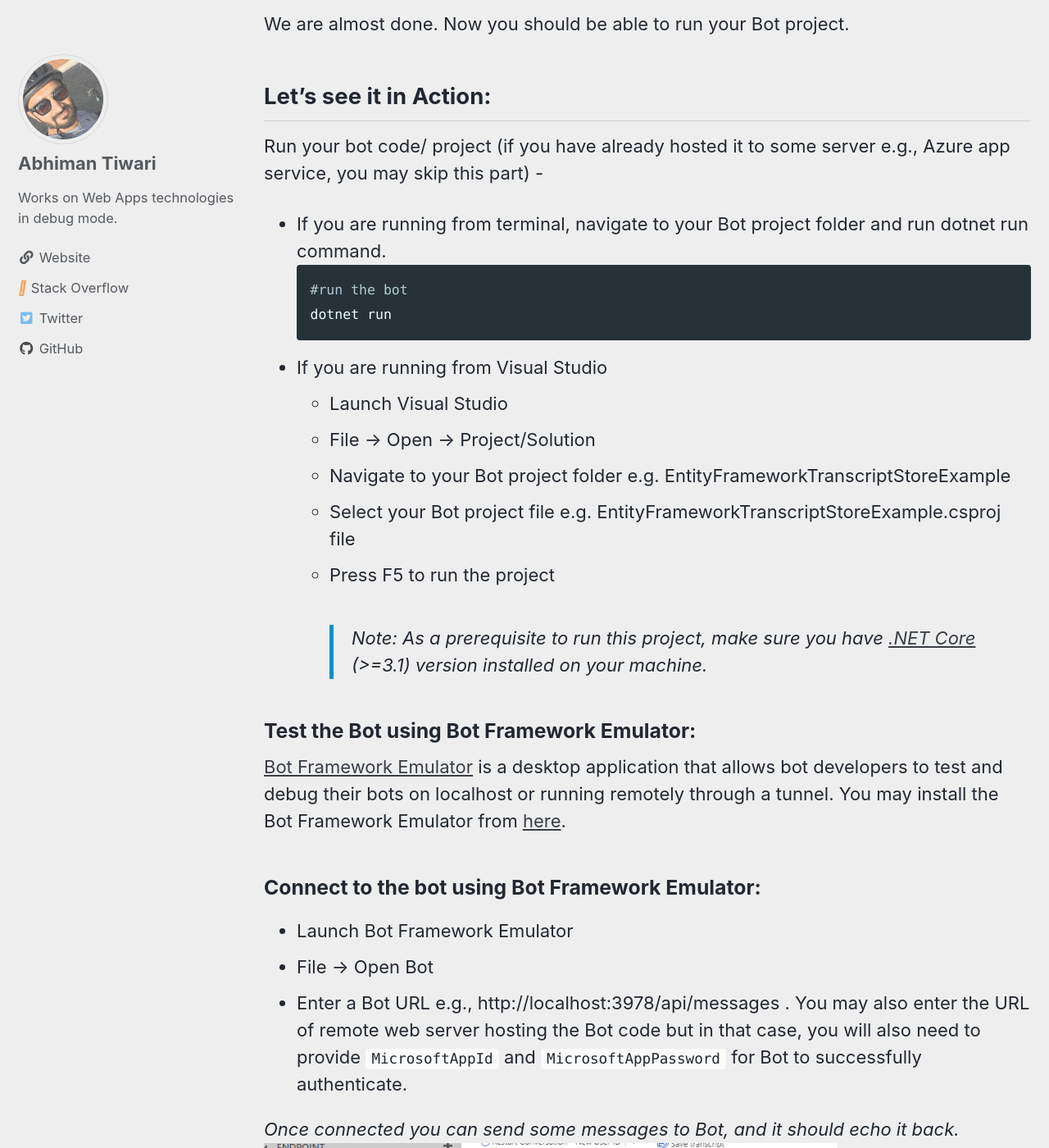
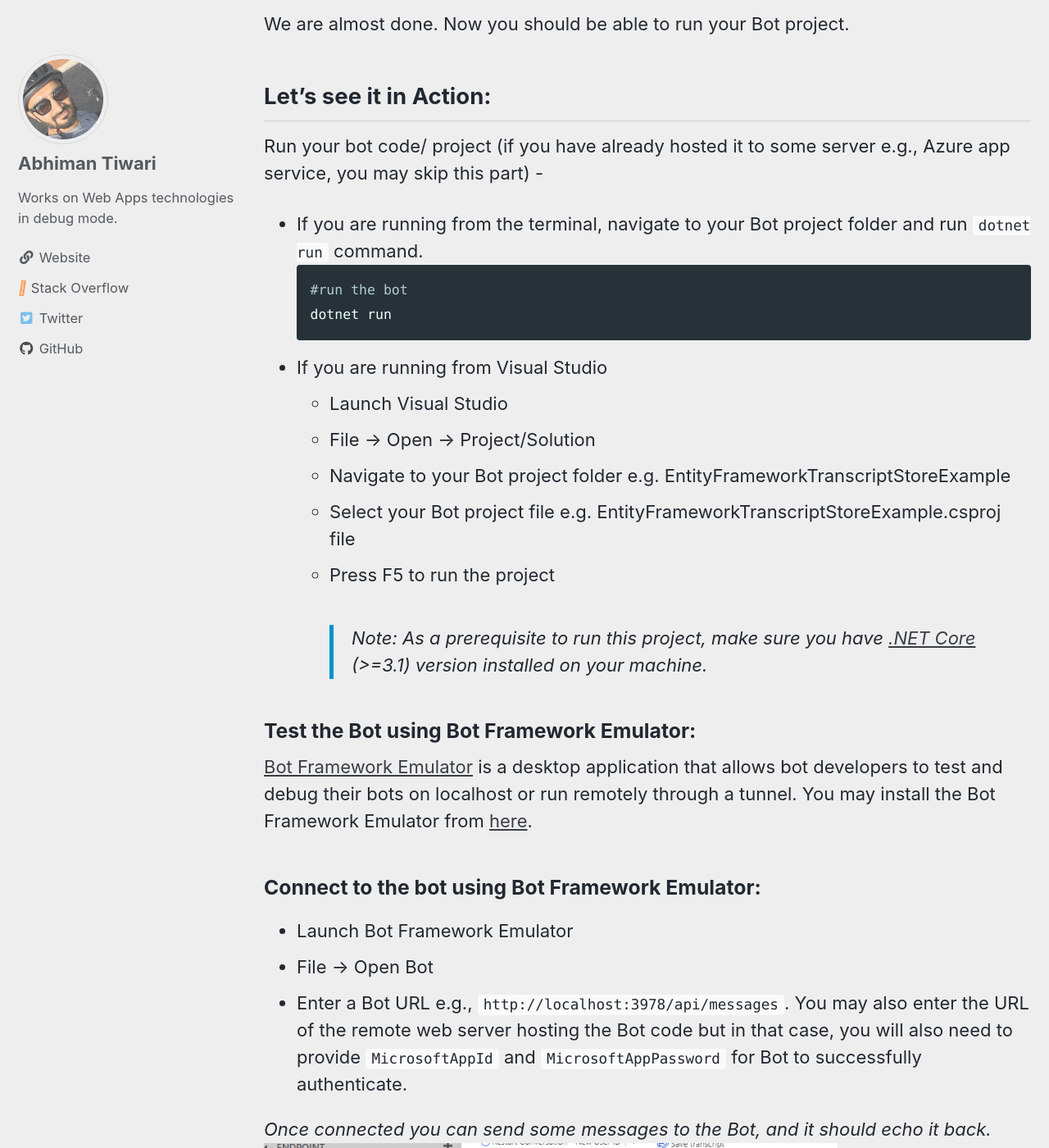
Before and after one commit to abhimantiwari/abhimantiwari.github.io, a Jekyll site: the page built from _posts/2021-12-10-Saving-Bot-Activities-in-Azure-SQL.md, in a window 1280 px wide and 1400 px high, scrolled down 4991 px. Shown: the whole window at 82% size. Built offline with Jekyll 4.4.1, drawn with Linux system fonts in a browser that asks for light colours; cached includes are drawn as plain includes; comment, search, counter and statistics services are not loaded; some of the changed text lies outside the part shown.

Commit message:
Minor corrections

````diff
--- a/_posts/2021-12-10-Saving-Bot-Activities-in-Azure-SQL.md
+++ b/_posts/2021-12-10-Saving-Bot-Activities-in-Azure-SQL.md
@@ -11,9 +11,9 @@
   - Persistent State storage
 ---
 
-In this blog post, we'll walkthrough on how to integrate Bot Framework v4 SDK with [Azure SQL Database](https://azure.microsoft.com/en-us/products/azure-sql/database/#overview) and save Bot activities/ conversations into database.
+In this blog post, we'll walkthrough of how to integrate Bot Framework v4 SDK with [Azure SQL Database](https://azure.microsoft.com/en-us/products/azure-sql/database/#overview) and save Bot activities/ conversations into the database.
 
-We'll be leverage [`Bot.Builder.Community.Storage.EntityFramework`](https://www.nuget.org/packages/Bot.Builder.Community.Storage.EntityFramework/) package to save conversations using EntityFrameworkTranscriptStore with TranscriptLoggerMiddleware into Azure SQL Database.
+We'll leverage [`Bot.Builder.Community.Storage.EntityFramework`](https://www.nuget.org/packages/Bot.Builder.Community.Storage.EntityFramework/) package to save conversations using EntityFrameworkTranscriptStore with TranscriptLoggerMiddleware into Azure SQL Database.
 
 <h2>Let's start -</h2>
 
@@ -21,14 +21,14 @@
 
 If you are new to Azure SQL and looking to understand more about different offerings of Azure SQL, you can start with [this article](https://docs.microsoft.com/en-us/azure/azure-sql/azure-sql-iaas-vs-paas-what-is-overview).
 
-Once you decided the type of Azure SQL Database suits your requirement, you can navigate to the [Select SQL Deployment options](https://ms.portal.azure.com/#create/Microsoft.AzureSQL) page and create your Database.
+Once you decided the type of Azure SQL Database that suits your requirement, you can navigate to the [Select SQL Deployment options](https://ms.portal.azure.com/#create/Microsoft.AzureSQL) page and create your Database.
 
 >For this demo, I have created a single database in the [serverless compute tier](https://docs.microsoft.com/en-us/azure/azure-sql/database/serverless-tier-overview).
 
-You can follow [this article](https://docs.microsoft.com/en-us/azure/azure-sql/database/single-database-create-quickstart?tabs=azure-portal) which explains steps of creating Azure SQL Database.
+You can follow [this article](https://docs.microsoft.com/en-us/azure/azure-sql/database/single-database-create-quickstart?tabs=azure-portal) which explains the steps of creating an Azure SQL Database.
 
 ### Connect to the database:
-Once your Azure sql database is created, you can use the [Query editor (preview)](https://docs.microsoft.com/en-us/azure/azure-sql/database/single-database-create-quickstart?tabs=azure-portal#query-the-database) in the Azure portal to connect to the database and execute queries. Alternatively you can also connect your database using [SSMS](https://docs.microsoft.com/en-us/sql/ssms/download-sql-server-management-studio-ssms?view=sql-server-ver15) and [Azure Data Studio](https://docs.microsoft.com/en-us/sql/azure-data-studio/download-azure-data-studio?view=sql-server-ver15) etc.
+Once your Azure sql database is created, you can use the [Query editor (preview)](https://docs.microsoft.com/en-us/azure/azure-sql/database/single-database-create-quickstart?tabs=azure-portal#query-the-database) in the Azure portal to connect to the database and execute queries. Alternatively, you can also connect your database using [SSMS](https://docs.microsoft.com/en-us/sql/ssms/download-sql-server-management-studio-ssms?view=sql-server-ver15) and [Azure Data Studio](https://docs.microsoft.com/en-us/sql/azure-data-studio/download-azure-data-studio?view=sql-server-ver15), etc.
 
 - In the Azure portal, search for and select SQL databases, and then select your database from the list.
 - On the page for your database, select Query editor (preview) in the left menu.
@@ -43,7 +43,7 @@
 
 - Execute the [CreateTableScript.sql](https://github.com/abhimantiwari/botbuilder-community-dotnet/blob/develop/samples/EntityFramework%20Storage%20Sample/CreateTableScript.sql) script in your Azure SQL Database.
   <details>
-  <summary>Alternatively you can also <b>Click Me</b> to see, `Create table script`</summary>
+  <summary>Alternatively, you can also <b>Click Me</b> to see, `Create table script`</summary>
 
   CREATE TABLE [dbo].[BotDataEntity](
     [Id] [int] IDENTITY(1,1) NOT NULL,
@@ -137,7 +137,7 @@
 ## Let's see it in Action:
 Run your bot code/ project (if you have already hosted it to some server e.g., Azure app service, you may skip this part) -
 
-- If you are running from terminal, navigate to your Bot project folder and run dotnet run command.
+- If you are running from the terminal, navigate to your Bot project folder and run `dotnet run` command.
 ```ruby
 #run the bot
 dotnet run
@@ -151,24 +151,24 @@
 >Note: As a prerequisite to run this project, make sure you have [.NET Core](https://dotnet.microsoft.com/en-us/download) (>=3.1) version installed on your machine.
 
 ### Test the Bot using Bot Framework Emulator:
-[Bot Framework Emulator](https://github.com/microsoft/botframework-emulator) is a desktop application that allows bot developers to test and debug their bots on localhost or running remotely through a tunnel. You may install the Bot Framework Emulator from [here](https://github.com/Microsoft/BotFramework-Emulator/releases).
+[Bot Framework Emulator](https://github.com/microsoft/botframework-emulator) is a desktop application that allows bot developers to test and debug their bots on localhost or run remotely through a tunnel. You may install the Bot Framework Emulator from [here](https://github.com/Microsoft/BotFramework-Emulator/releases).
 
 ### Connect to the bot using Bot Framework Emulator:
 - Launch Bot Framework Emulator
 - File -> Open Bot
-- Enter a Bot URL e.g., http://localhost:3978/api/messages . You may also enter the URL of remote web server hosting the Bot code but in that case, you will also need to provide `MicrosoftAppId` and `MicrosoftAppPassword` for Bot to successfully authenticate.
+- Enter a Bot URL e.g., `http://localhost:3978/api/messages`. You may also enter the URL of the remote web server hosting the Bot code but in that case, you will also need to provide `MicrosoftAppId` and `MicrosoftAppPassword` for Bot to successfully authenticate.
 
-*Once connected you can send some messages to Bot, and it should echo it back.*
+*Once connected you can send some messages to the Bot, and it should echo it back.*
 <img title="image" style="BORDER-RIGHT: 0px; BORDER-TOP: 0px; DISPLAY: inline; BORDER-LEFT: 0px; BORDER-BOTTOM: 0px" height="400" alt="image" src="/Content/BotActivitiesinEmulator.png" width="700" border="0"><br/>
 
 ### Logs:
-Let's [Connect](https://abhimantiwari.github.io/blog/Saving-Bot-Activities-in-Azure-SQL/#connect-to-the-database) database to see if Bot Activities are being recorded.
+Let's [Connect](https://abhimantiwari.github.io/blog/Saving-Bot-Activities-in-Azure-SQL/#connect-to-the-database) the database to see if Bot Activities are being recorded.
 You should see the messages saved into the Azure SQL tables we have created.
 - `BotDataEntity` should store one entry for each unique connection.
 - `TranscriptEntity` should contain all the conversations.
 <img title="image" style="BORDER-RIGHT: 0px; BORDER-TOP: 0px; DISPLAY: inline; BORDER-LEFT: 0px; BORDER-BOTTOM: 0px" height="600" alt="image" src="/Content/BotSqlTableTransactions.png" width="900" border="0"><br/>
 
-If you query the tables, you should be able to fetch all the messages exchanged between user and Bot.
+If you query the tables, you should be able to fetch all the messages exchanged between the user and Bot.
   <img title="image" style="BORDER-RIGHT: 0px; BORDER-TOP: 0px; DISPLAY: inline; BORDER-LEFT: 0px; BORDER-BOTTOM: 0px; margin:0px 40px" height="400" alt="image" src="/Content/SavedBotActivities.png" width="600" border="0"><br/>
 
 >Please note that depending on your Bot, you may need to specify in your Bot’s terms of use directly to notify your users whenever storing user data is involved.
````
Also changed, not shown: other parts of _posts/2021-12-10-Saving-Bot-Activities-in-Azure-SQL.md (+1 -1 lines).
